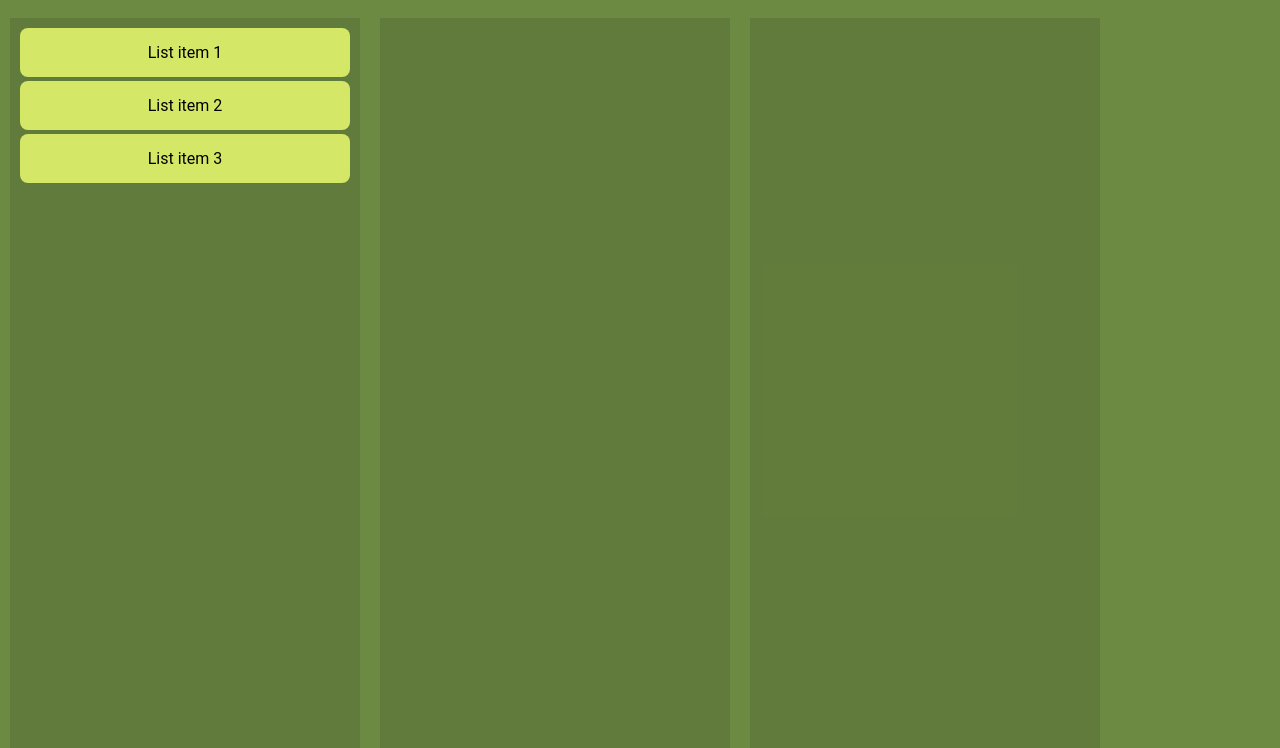
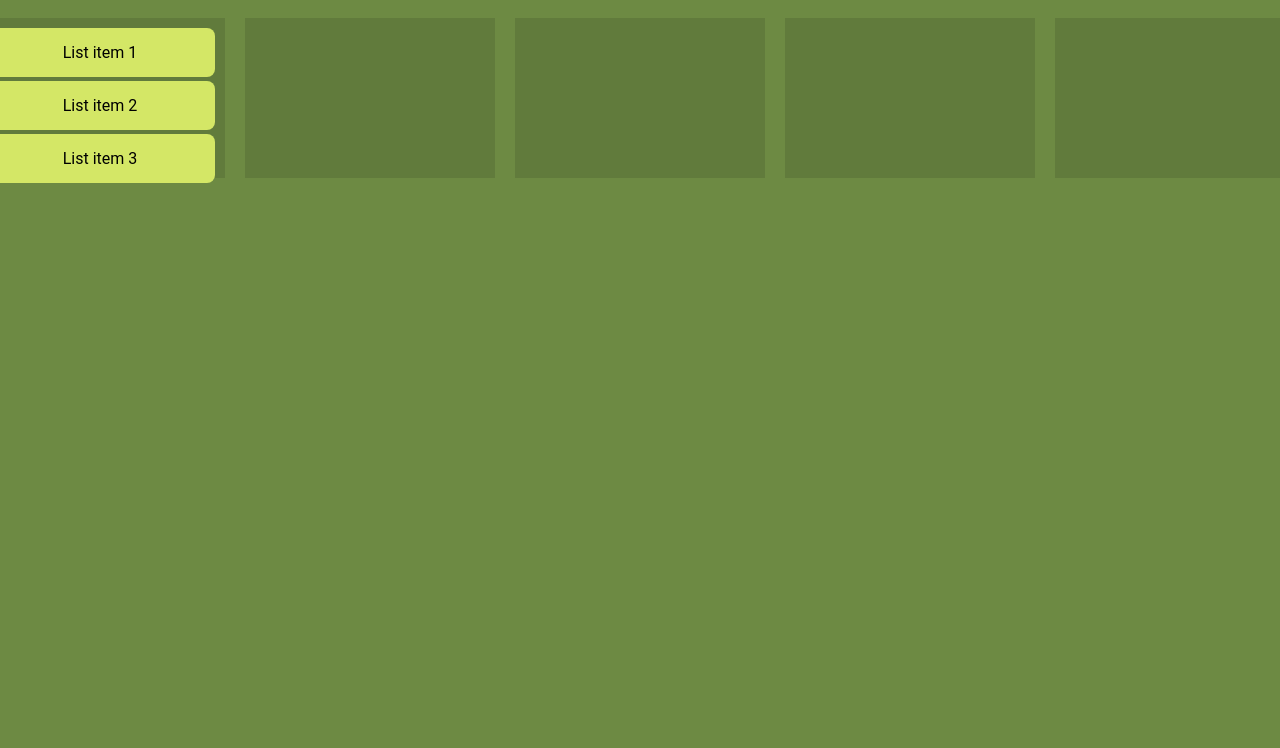
Before and after one commit to Dhanashree252/Assignment, a plain HTML site: page Easy_drag_drop/index.html in a window 1280 px wide. Shown: the part 52-800 px from the top of the page. Drawn offline with Linux system fonts and the light colour scheme.

Commit message:
Easy drag and drop

```diff
--- a/Easy_drag_drop/index.html
+++ b/Easy_drag_drop/index.html
@@ -21,6 +21,8 @@
             </div>
             <div class="list"></div>
             <div class="list"></div>
+            <div class="list"></div>
+            <div class="list"></div>
         </div>
     </div>
 </body>
--- a/Easy_drag_drop/style.css
+++ b/Easy_drag_drop/style.css
@@ -1,37 +1,38 @@
-*{
+* {
   box-sizing: border-box;
   margin: 0;
   padding: 0;
 }
 
-body{
+body {
   background-color: rgb(109, 138, 67);
   font-family: "Roboto", Helvetica, sans-serif;
 }
 
-.app{
+.app {
   display: flex;
   flex-flow: column;
   width: 100vw;
   height: 100vh;
 }
 
-header{
+header {
   display: flex;
   justify-content: center;
   align-items: center;
   height: 60px;
 }
 
-.lists{
+.lists {
   display: flex;
   flex: 1;
   width: 100%;
   overflow-x: scroll;
+  justify-content: center;
   /* background-color: blue; */
 }
 
-.lists .list{
+.lists .list {
   display: flex;
   flex-flow: column;
   flex: 1;
@@ -39,18 +40,18 @@ header{
   width: 100%;
   min-width: 250px;
   max-width: 350px;
-    height: 100%;
+  height: 20vh;
   min-height: 150px;
   /* background-color: red; */
   margin: 10px;
   /* margin: 5/px, 15px; */
-    background-color: rgba(0,0,0,0.1);
+  background-color: rgba(0, 0, 0, 0.1);
 
   padding: 8px;
   transition: all 0.2s linear;
 }
 
-.lists .list .list-item{
+.lists .list .list-item {
   background-color: rgb(212, 231, 102);
   border-radius: 8px;
   padding: 15px 20px;
```
Lines whose indentation alone changed are shown as unchanged.
